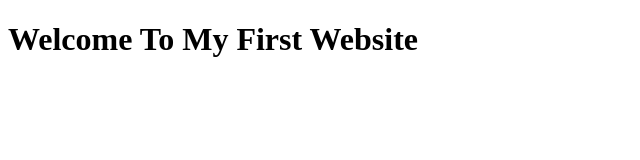
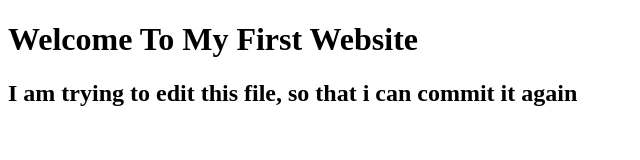
Before and after one commit to Donkadriel/Septa_Git, a plain HTML site: page index.html in a window 1280 px wide. Shown: the whole page, without its empty margins (0-640 px from the left). Drawn offline with Linux system fonts and the light colour scheme.

Commit message:
This is my second commit

```diff
--- a/index.html
+++ b/index.html
@@ -7,5 +7,6 @@
 </head>
 <body>
     <h1>Welcome To My First Website</h1>
+    <h2>I am trying to edit this file, so that i can commit it again</h2>
 </body>
 </html>
```
